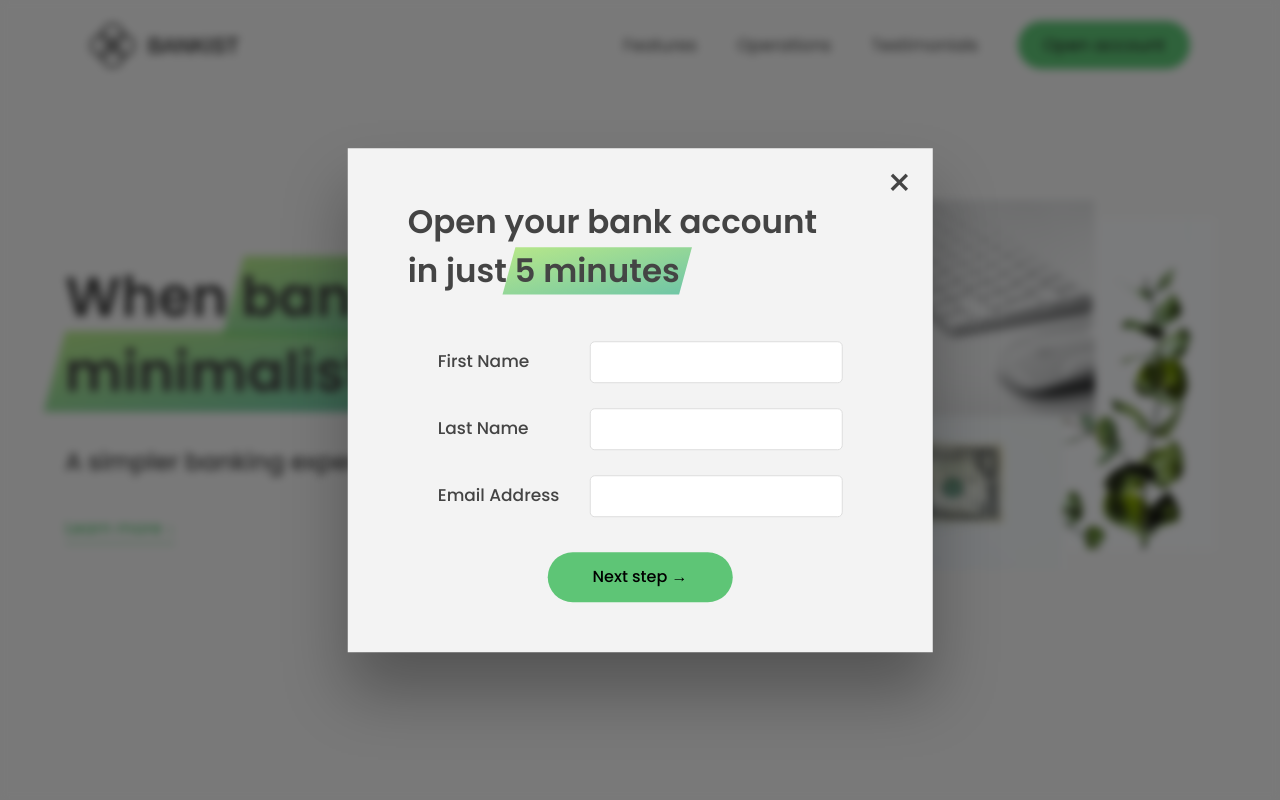
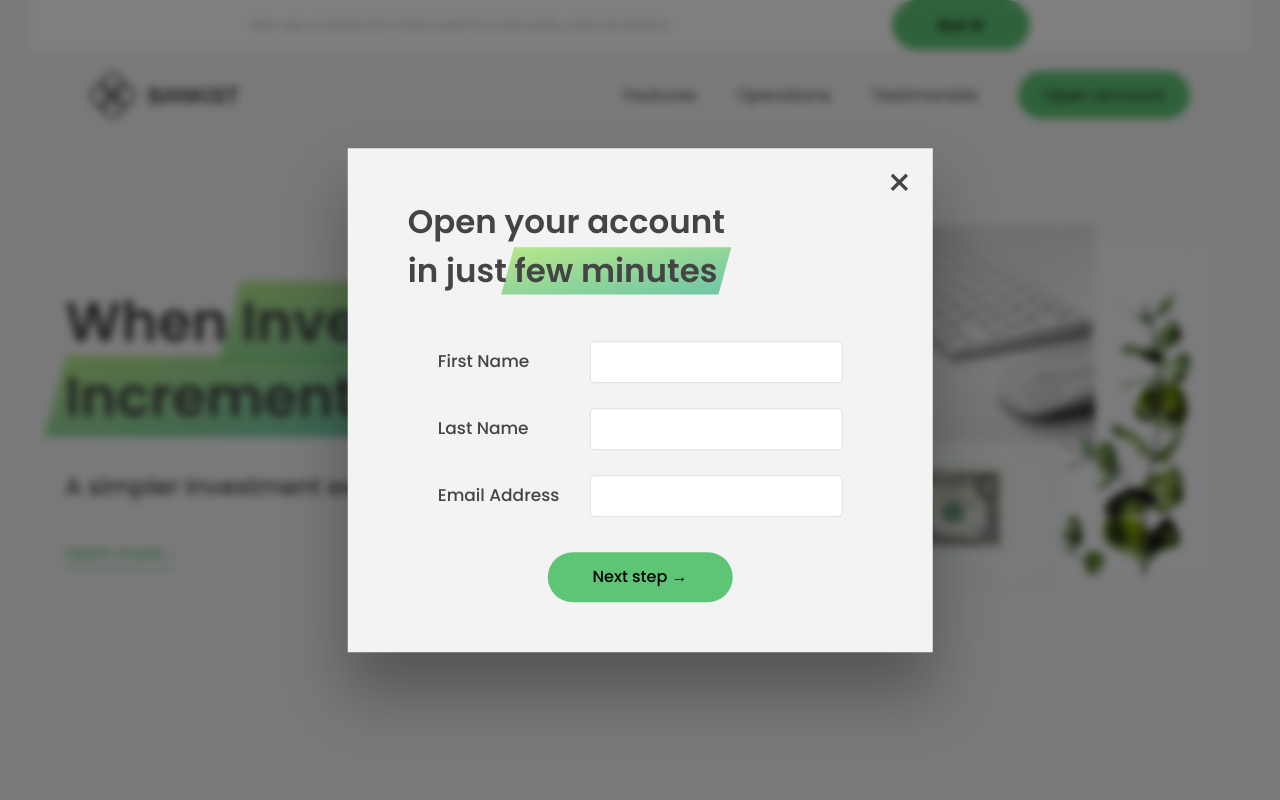
Before and after one commit to KingPinGi/My_Javascript_firsts, a plain HTML site: page 13-Advanced-DOM-Bankist/starter/index.html in a window 1280 px wide. Both pictures are taken after a click on the link "Open account". Shown: the top 800 px of the page. Drawn offline with Linux system fonts and the light colour scheme.

Commit message:
more on banklist design

```diff
--- a/13-Advanced-DOM-Bankist/starter/index.html
+++ b/13-Advanced-DOM-Bankist/starter/index.html
@@ -11,7 +11,7 @@
       rel="stylesheet"
     />
     <link rel="stylesheet" href="style.css" />
-    <title>Bankist | When Banking meets Minimalist</title>
+    <title>Blinks | When Investment meets Increment</title>
   </head>
   <body>
     <header class="header">
@@ -44,11 +44,11 @@
         <h1>
           When
           <!-- Green highlight effect -->
-          <span class="highlight">banking</span>
+          <span class="highlight">Investment</span>
           meets<br />
-          <span class="highlight">minimalist</span>
+          <span class="highlight">Increment</span>
         </h1>
-        <h4>A simpler banking experience for a simpler life.</h4>
+        <h4>A simpler Investment experience for a better life.</h4>
         <button class="btn--text btn--scroll-to">Learn more &DownArrow;</button>
         <img
           src="img/hero.png"
@@ -62,7 +62,7 @@
       <div class="section__title">
         <h2 class="section__description">Features</h2>
         <h3 class="section__header">
-          Everything you need in a modern bank and more.
+          Everything you need in a modern broker and more.
         </h3>
       </div>
 
@@ -335,8 +335,8 @@
     <div class="modal hidden">
       <button class="btn--close-modal">&times;</button>
       <h2 class="modal__header">
-        Open your bank account <br />
-        in just <span class="highlight">5 minutes</span>
+        Open your account <br />
+        in just <span class="highlight">few minutes</span>
       </h2>
       <form class="modal__form">
         <label>First Name</label>
--- a/13-Advanced-DOM-Bankist/starter/script.js
+++ b/13-Advanced-DOM-Bankist/starter/script.js
@@ -8,7 +8,8 @@ const overlay = document.querySelector('.overlay');
 const btnCloseModal = document.querySelector('.btn--close-modal');
 const btnsOpenModal = document.querySelectorAll('.btn--show-modal');
 
-const openModal = function () {
+const openModal = function (e) {
+  e.preventDefault();
   modal.classList.remove('hidden');
   overlay.classList.remove('hidden');
 };
@@ -17,6 +18,8 @@ const closeModal = function () {
   modal.classList.add('hidden');
   overlay.classList.add('hidden');
 };
+
+btnsOpenModal.forEach(btn => btn.addEventListener('click', openModal));
 
 for (let i = 0; i < btnsOpenModal.length; i++)
   btnsOpenModal[i].addEventListener('click', openModal);
@@ -29,3 +32,40 @@ document.addEventListener('keydown', function (e) {
     closeModal();
   }
 });
+////////////////////////////////////////
+////////////////////////
+/////////////////////////////////////\
+
+//Selecting Elements
+console.log(document.documentElement);
+console.log(document.head);
+console.log(document.body);
+
+const header = document.querySelector('.header');
+const allSection = document.querySelectorAll('.section');
+console.log(allSection);
+
+document.getElementById('section--1');
+const allButtons = document.getElementsByTagName('button');
+console.log(allButtons);
+
+console.log(document.getElementsByClassName('btn'));
+
+//Creating and inserting elements
+// .insertAdjacentHTML
+const message = document.createElement('div');
+message.classList.add('cookie-message');
+// message.classList.add('cookie-message');
+message.innerHTML = 'We use cookies for improved functionality and analytics. <button class = "btn btn--close-cookie">Got it!</button></button>';
+
+header.prepend(message);
+// header.append(message);
+// header.append(message.cloneNode(true));
+
+// header.before(message);
+// header.after(message);
+
+//Delete Elements
+document.querySelector('.btn--close-cookie').addEventListener('click', function(){
+  message.remove();
+})
```
